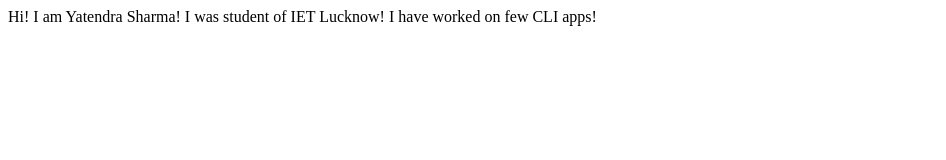
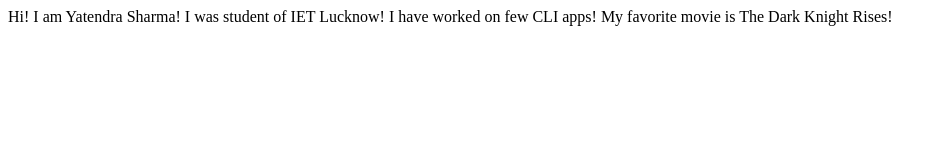
Before and after one commit to sharmayatendra/yatendra-site, a plain HTML site: page index.html in a window 1280 px wide. Shown: the whole page, without its empty margins (0-946 px from the left). Drawn offline with Linux system fonts and the light colour scheme.

Commit message:
update-details-of-movie

```diff
--- a/index.html
+++ b/index.html
@@ -9,5 +9,6 @@
     Hi! I am Yatendra Sharma!
     I was student of IET Lucknow!
     I have worked on few CLI apps!
+    My favorite movie is The Dark Knight Rises!
 </body>
 </html>
```
